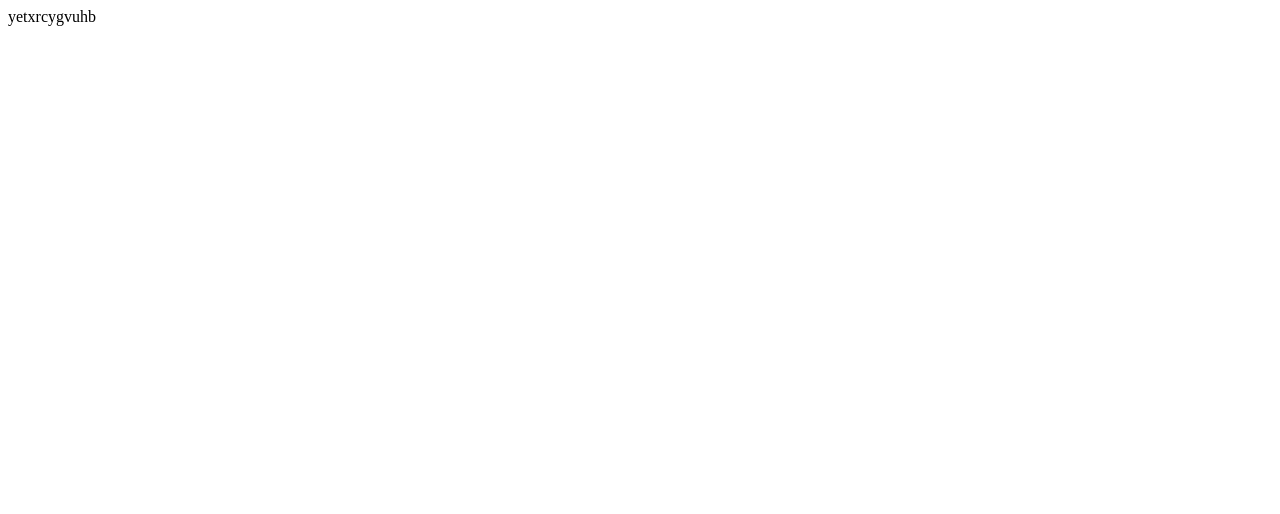
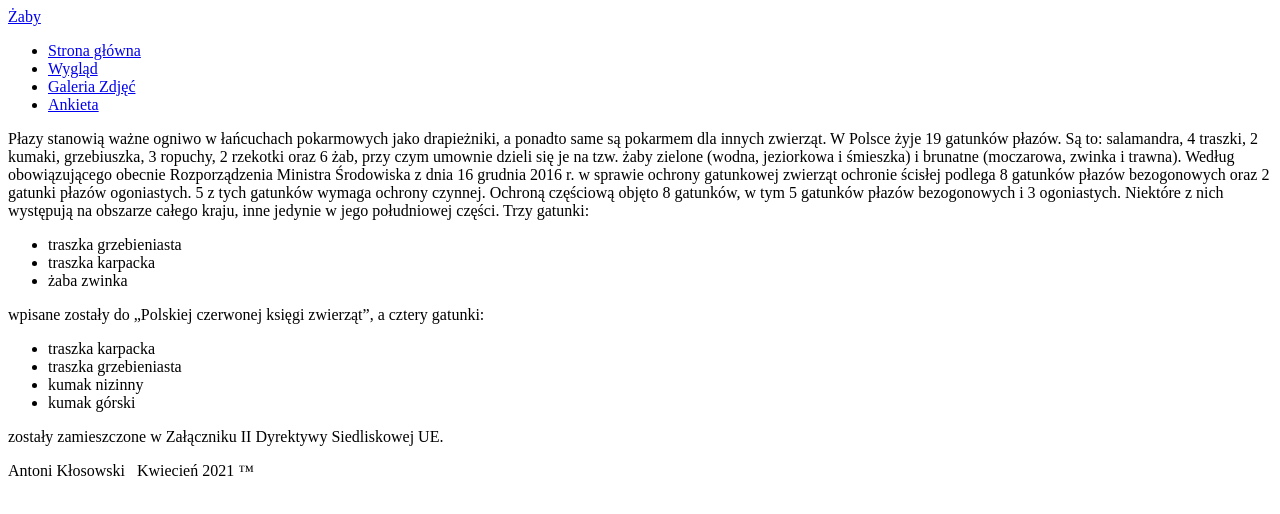
Before and after one commit to k4cpe/k4cpe.github.io, a plain HTML site: page index.html in a window 1280 px wide. Drawn offline with Linux system fonts and the light colour scheme.

Commit message:
Update index.html

```diff
--- a/index.html
+++ b/index.html
@@ -1 +1,47 @@
-yetxrcygvuhb
+<!DOCTYPE html>
+<html lang="pl">
+    <head>
+        <meta charset="utf-8">
+        <title>Żaby</title>
+        <link rel="icon" href="img/favicon.ico">
+        <link rel="stylesheet" href="style.css">
+    </head>
+    <body>
+        <header><a href="https://pl.wikipedia.org/wiki/%C5%BBabowate">Żaby</a></header>
+        <nav>
+            <ul>
+                <li><a href="index.html" target="_blank">Strona główna</a></li>
+                <li><a href="look.html" target="_blank">Wygląd</a></li>
+                <li><a href="gallery.html" target="_blank">Galeria Zdjęć</a></li>
+                <li><a href="form.html" target="_blank">Ankieta</a></li>
+            </ul>
+        </nav>
+
+        <p>
+            Płazy stanowią ważne ogniwo w łańcuchach pokarmowych jako drapieżniki, a ponadto same są pokarmem dla innych zwierząt.
+
+            W Polsce żyje 19 gatunków płazów. Są to: salamandra, 4 traszki, 2 kumaki, grzebiuszka, 3 ropuchy, 2 rzekotki oraz 6 żab,
+            przy czym umownie dzieli się je na tzw. żaby zielone (wodna, jeziorkowa i śmieszka) i brunatne (moczarowa, zwinka i trawna).
+            Według obowiązującego obecnie Rozporządzenia Ministra Środowiska z dnia 16 grudnia 2016 r.
+            w sprawie ochrony gatunkowej zwierząt ochronie ścisłej podlega 8 gatunków płazów bezogonowych oraz 2 gatunki płazów ogoniastych. 5 z tych gatunków wymaga ochrony czynnej.
+            Ochroną częściową objęto 8 gatunków, w tym 5 gatunków płazów bezogonowych i 3 ogoniastych.
+            Niektóre z nich występują na obszarze całego kraju, inne jedynie w jego południowej części. Trzy gatunki:
+            <ul>
+                <li>traszka grzebieniasta</li>
+                <li>traszka karpacka</li>
+                <li>żaba zwinka</li>
+            </ul>
+            wpisane zostały do „Polskiej czerwonej księgi zwierząt”, a cztery gatunki:
+            <ul>
+                <li>traszka karpacka</li>
+                <li>traszka grzebieniasta</li>
+                <li>kumak nizinny</li>
+                <li>kumak górski</li>
+            </ul>
+            zostały zamieszczone w Załączniku II Dyrektywy Siedliskowej UE.
+        </p>
+        <footer>
+            Antoni Kłosowski &nbsp; Kwiecień 2021 &trade;
+        </footer>
+    </body>
+</html>
```
